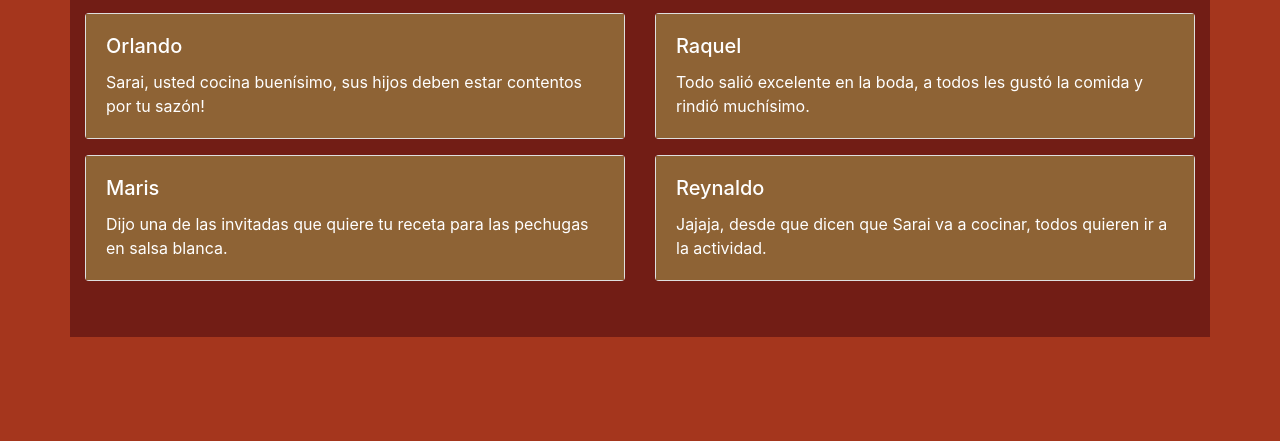
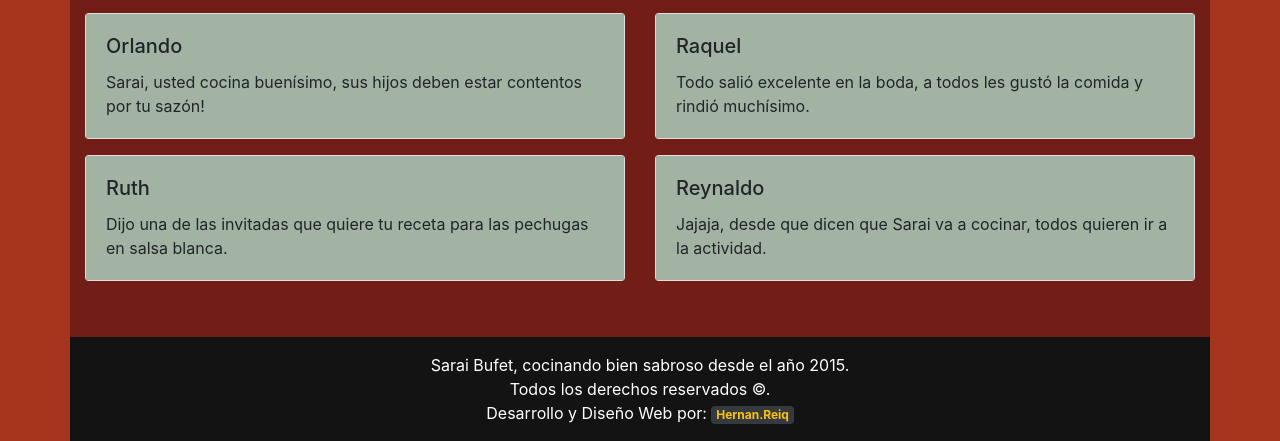
Before and after one commit to hernanreiq/sarai-bufet, a plain HTML site: page index.html in a window 1280 px wide. Shown: the part 740-1181 px from the top of the page. Before the commit the page ends 1077 px from the top, so only its background shows below. Drawn offline with nearby package versions, Linux system fonts and the light colour scheme.

Commit message:
Maquetado el footer y se cambió el color de las tarjetas

```diff
--- a/css/style.css
+++ b/css/style.css
@@ -33,8 +33,11 @@ body {
     background-color: #dd771d;
 }
 .card-body {
-    background-color: #8e6335;
+    background-color: #a2b3a3;
 }
 .container-reviews {
     background-color: #721d15;
 }
+.container-footer {
+    background-color: rgb(19, 19, 19);
+}
--- a/index.html
+++ b/index.html
@@ -67,7 +67,7 @@
             <div class="row">
                 <div class="col-lg-6 py-2">
                     <div class="card w-100">
-                        <div class="card-body text-white">
+                        <div class="card-body">
                           <h5 class="card-title">Orlando</h5>
                           <p class="card-text">Sarai, usted cocina buenísimo, sus hijos deben estar contentos por tu sazón!</p>
                         </div>
@@ -75,7 +75,7 @@
                 </div>
                 <div class="col-lg-6 py-2">
                     <div class="card w-100">
-                        <div class="card-body text-white">
+                        <div class="card-body">
                           <h5 class="card-title">Raquel</h5>
                           <p class="card-text">Todo salió excelente en la boda, a todos les gustó la comida y rindió muchísimo.</p>
                         </div>
@@ -85,15 +85,15 @@
             <div class="row">
                 <div class="col-lg-6 py-2">
                     <div class="card w-100">
-                        <div class="card-body text-white">
-                          <h5 class="card-title">Maris</h5>
+                        <div class="card-body">
+                          <h5 class="card-title">Ruth</h5>
                           <p class="card-text">Dijo una de las invitadas que quiere tu receta para las pechugas en salsa blanca.</p>
                         </div>
                       </div>
                 </div>
                 <div class="col-lg-6 py-2">
                     <div class="card w-100">
-                        <div class="card-body text-white">
+                        <div class="card-body">
                           <h5 class="card-title">Reynaldo</h5>
                           <p class="card-text">Jajaja, desde que dicen que Sarai va a cocinar, todos quieren ir a la actividad.</p>
                         </div>
@@ -103,7 +103,13 @@
         </div>
     </main>
     <footer>
-
+        <div class="container container-footer py-3">
+            <p class="text-center m-0 p-0 text-white">
+                Sarai Bufet, cocinando bien sabroso desde el año 2015.
+                <br>Todos los derechos reservados &copy;.
+                <br>Desarrollo y Diseño Web por: <span class="badge badge-dark"><a href="https://bit.ly/hernanreiq" target="_blank" class="text-decoration-none text-warning">Hernan.Reiq</a></span>
+            </p>
+        </div>
     </footer>
     <!--BOOTSTRAP 4-->
     <script src="https://code.jquery.com/jquery-3.5.1.slim.min.js" integrity="sha384-DfXdz2htPH0lsSSs5nCTpuj/zy4C+OGpamoFVy38MVBnE+IbbVYUew+OrCXaRkfj" crossorigin="anonymous"></script>
```
